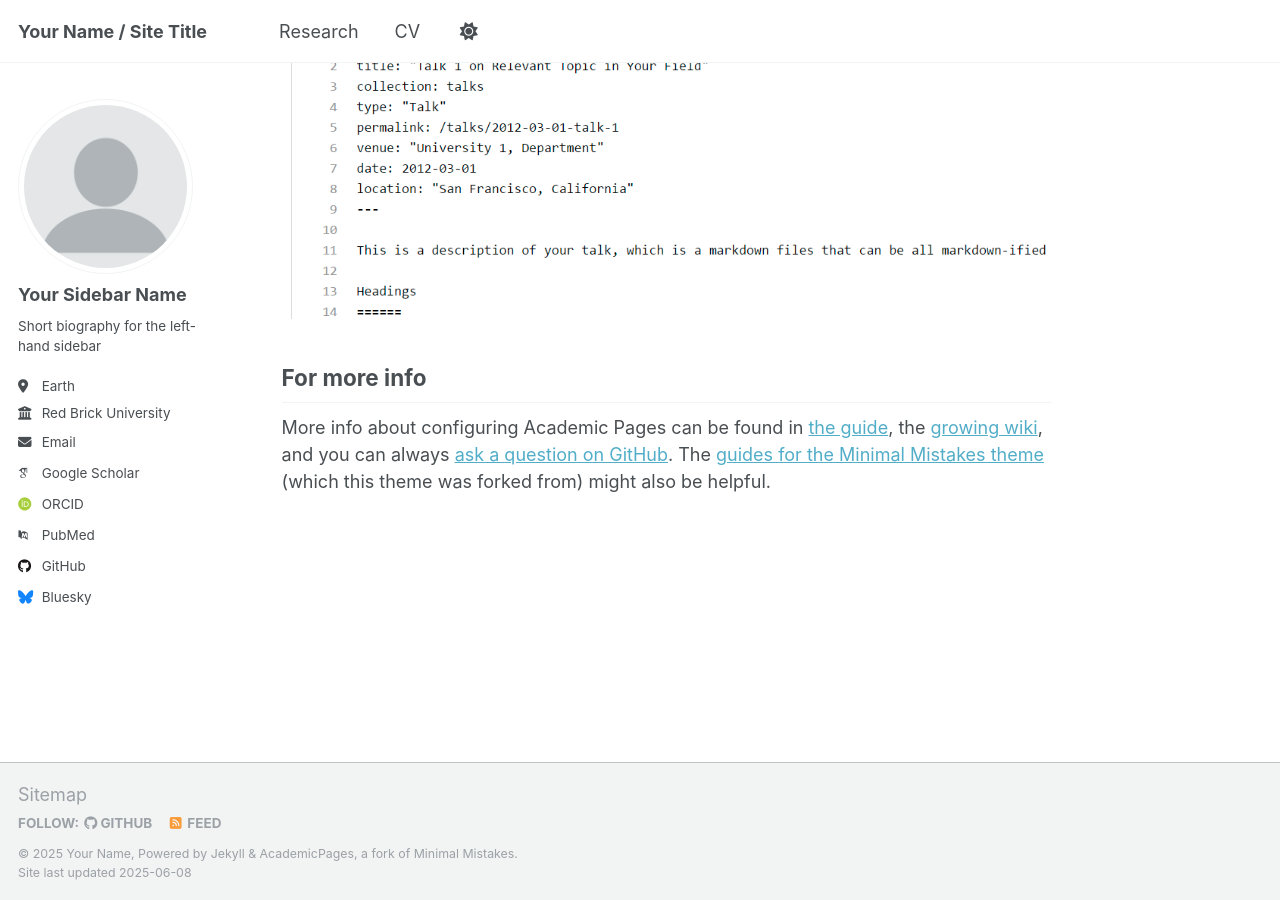
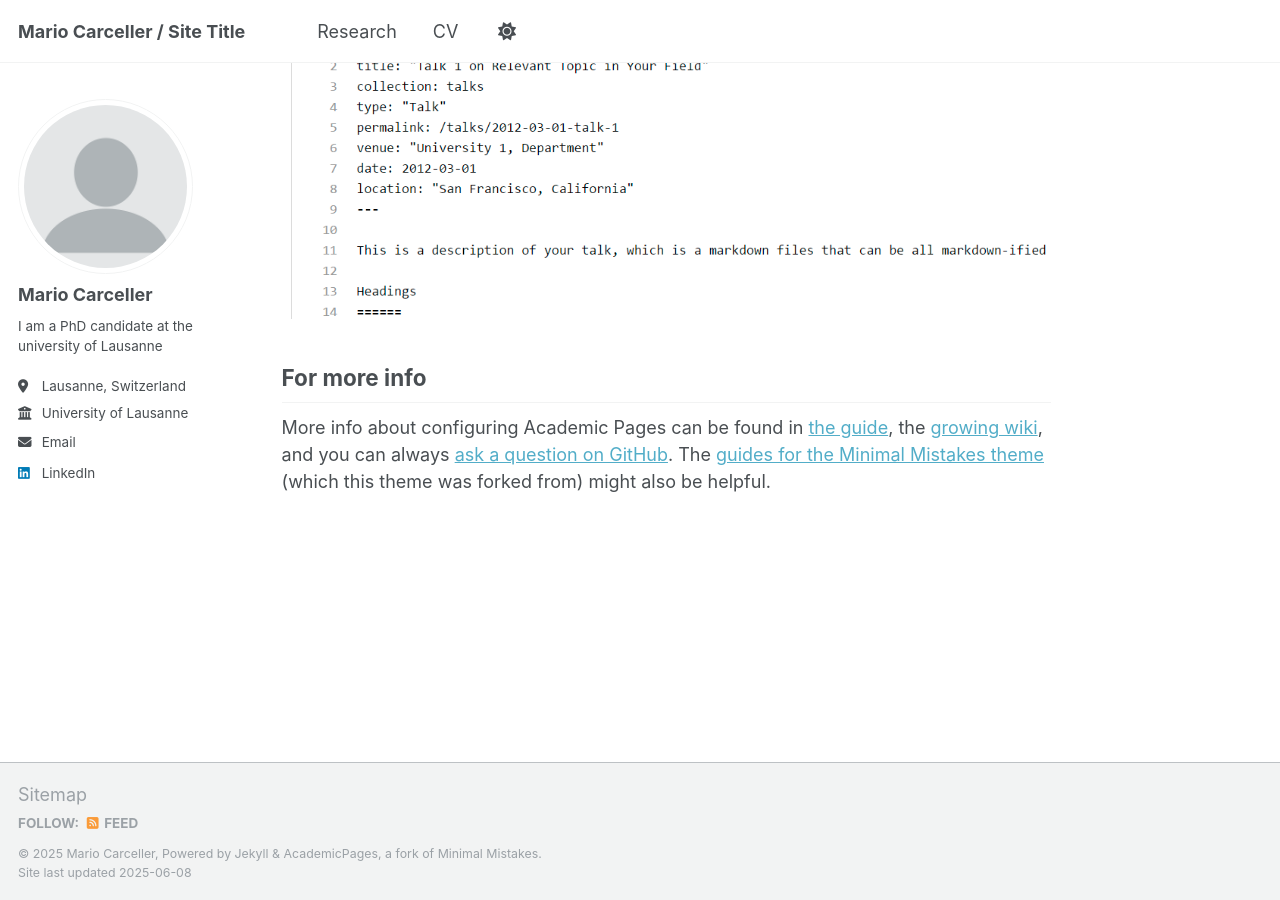
Before and after one commit to MarioCarceller/carcellermario.github.io, a Jekyll site: the page built from _pages/about.md, in a window 1280 px wide and 900 px high, scrolled down 2636 px. Built offline with Jekyll 4.4.1, drawn with Linux system fonts in a browser that asks for light colours; some web fonts are replaced.

Commit message:
Update _config.yml

```diff
--- a/_config.yml
+++ b/_config.yml
@@ -9,13 +9,13 @@
 # Basic Site Settings
 locale                   : "en-US"
 site_theme               : "default"
-title                    : "Your Name / Site Title"
+title                    : "Mario Carceller / Site Title"
 title_separator          : "-"
-name                     : &name "Your Name"
-description              : &description "personal description"
-url                      : https://academicpages.github.io # the base hostname & protocol for your site e.g. "https://[your GitHub username].github.io" or if you already have some other page hosted on Github then use "https://[your GitHub username].github.io/[Your Repo Name]"
+name                     : &name "Mario Carceller"
+description              : &description "PhD candidate, University of Lausanne"
+url                      : https://mariocaarceller.github.io # the base hostname & protocol for your site e.g. "https://[your GitHub username].github.io" or if you already have some other page hosted on Github then use "https://[your GitHub username].github.io/[Your Repo Name]"
 baseurl                  : "" # the subpath of your site, e.g. "/blog"
-repository               : "academicpages/academicpages.github.io"
+repository               : "MarioCarceller/Mario Carceller.github.io"
 
 # Site Author - The following control what appear as part of the author content on the side bar.
 #               If a field is blank the icon and link will not appear, otherwise it will be shown.
@@ -23,22 +23,22 @@ repository               : "academicpages/academicpages.github.io"
 author:
   # Biographic information
   avatar           : "profile.png"
-  name             : "Your Sidebar Name"
+  name             : "Mario Carceller"
   pronouns         : # example: "she/her"
-  bio              : "Short biography for the left-hand sidebar"
-  location         : "Earth"
-  employer         : "Red Brick University"
+  bio              : "I am a PhD candidate at the university of Lausanne"
+  location         : "Lausanne, Switzerland"
+  employer         : "University of Lausanne"
   uri              : # URL
-  email            : "none@example.org"
+  email            : "mario.carcellerdelarco@unil.ch"
 
   # Academic websites
   academia         : # URL
   arxiv            : # URL - Update with the correct link to your profile
-  googlescholar    : "https://scholar.google.com/citations?user=PS_CX0AAAAAJ"
+  googlescholar    : # "https://scholar.google.com/citations?user=PS_CX0AAAAAJ"
   impactstory      : # URL
-  orcid            : "http://orcid.org/yourorcidurl"
+  orcid            : # "http://orcid.org/yourorcidurl"
   semantic         : # URL
-  pubmed           : "https://www.ncbi.nlm.nih.gov/pubmed/?term=john+snow"
+  pubmed           : #"https://www.ncbi.nlm.nih.gov/pubmed/?term=john+snow"
   researchgate     : # URL
   scopus           : # URL
 
@@ -46,12 +46,12 @@ author:
   bitbucket        : # Username - Update with your username on the site
   codepen          : # Username
   dribbble         : # Username
-  github           : "academicpages"
+  github           : # "academicpages"
   kaggle           : # Username
   stackoverflow    : # User number or user number and name (i.e., use "1" or "1/jeff-atwood")
 
   # Social media
-  bluesky          : "bsky.app" # Replace this with you Bluesky username
+  bluesky          : #"bsky.app" # Replace this with you Bluesky username
   facebook         : # Username
   flickr           : # Username
   foursquare       : # Username
@@ -60,7 +60,7 @@ author:
   keybase          : # Username
   instagram        : # Username
   lastfm           : # Username
-  linkedin         : # Username
+  linkedin         : "https://www.linkedin.com/in/mario-carceller-del-arco/"
   mastodon         : # URL
   medium           : # URL
   pinterest        : # Username
@@ -78,10 +78,10 @@ author:
 
 # Publication Category - The following the list of publication categories and their headings
 publication_category:
-  books:
-    title: 'Books'
+  #books:
+    #title: 'Books'
   manuscripts:
-    title: 'Journal Articles'
+    title: 'Research'
   conferences:
     title: 'Conference Papers'
 
```
